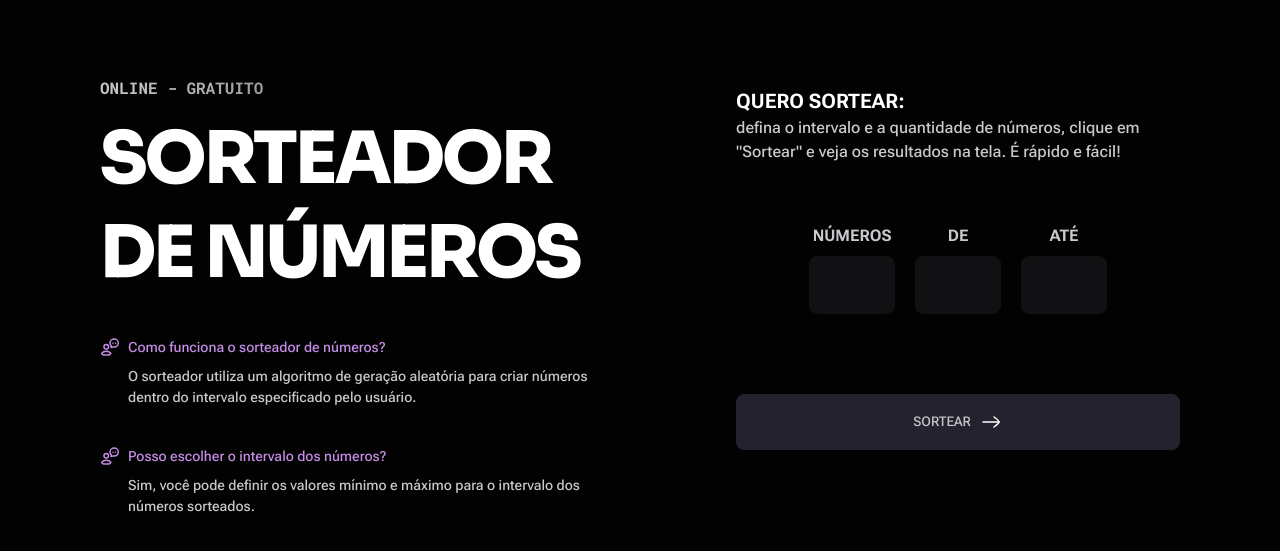
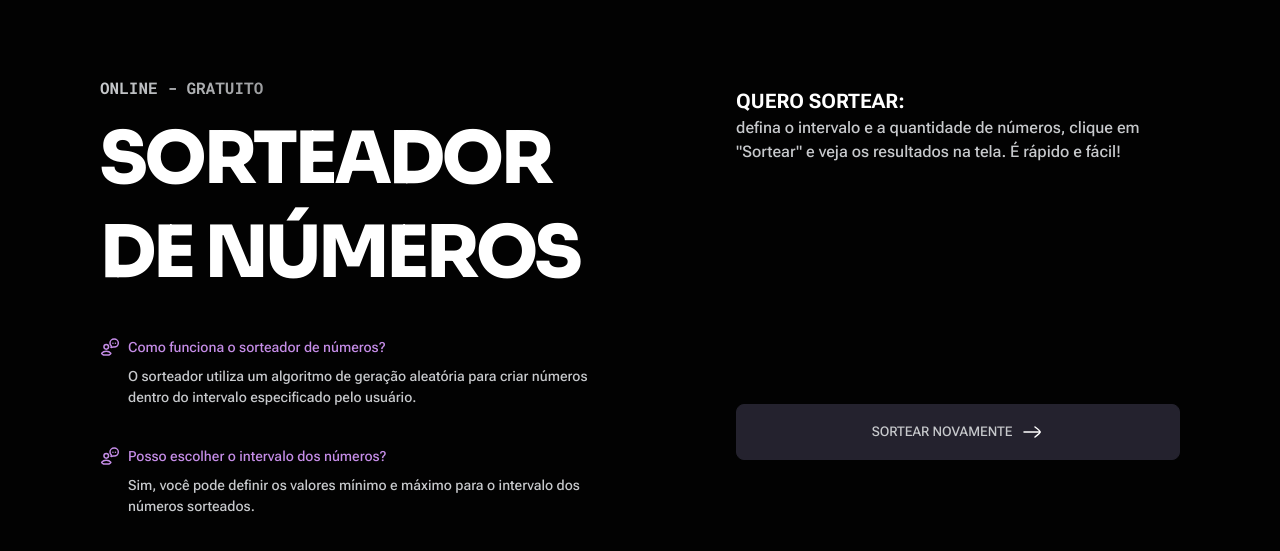
Before and after one commit to bgoomes/sorteadordenumero, a plain HTML site: page index.html in a window 1280 px wide. Both pictures are taken after typing "Sample", "Sample", "Sample" into the empty fields and a click on the button "SORTEAR". Shown: the part 135-686 px from the top of the page. Drawn offline with Linux system fonts and the light colour scheme.

Commit message:
update sorteio

```diff
--- a/index.html
+++ b/index.html
@@ -62,12 +62,16 @@
                                 <input type="text" id="ate">
                             </div>
                         </div>
-                        <!-- <div class="divSortiado">
-                            <span class="textSortiado">23</span>
-                        </div> -->
+                        <div id="divSortiado" class="divSortiado hidden">
+                            <span class="textSortiado" id="textSortiado"></span>
+                        </div>
 
-                        <button>
+                        <button id="sortear">
                             <p>Sortear</p>
+                            <img src="./assets/seta.svg" >
+                        </button>
+                        <button class="hidden" id="sortearNovo">
+                            <p>Sortear novamente</p>
                             <img src="./assets/seta.svg" >
                         </button>
 
--- a/script/index.js
+++ b/script/index.js
@@ -1,10 +1,17 @@
 const form = document.querySelector("form")
 const divForm = document.getElementById("form")
+const divSort = document.getElementById("divSortiado")
+
+const btnSortear = document.getElementById("sortear")
+const btnNovo = document.getElementById("sortearNovo")
 
 const numero = document.getElementById("numero")
 const de = document.getElementById("de")
 const ate = document.getElementById("ate")
 
+const span = document.getElementById("textSortiado")
+
+var numerosSortiados = []
 
 form.onsubmit = (event) =>{
     event.preventDefault()
@@ -15,29 +22,21 @@ form.onsubmit = (event) =>{
     reset(de)
     reset(ate)
 
-    // divForm.classList.add("hidden")
-    // const div = document.createElement("div")
-    // const span = document.createElement("span")
-    // div.classList.add("divSortiado")
-    // span.classList.add("textSortiado")
-
-    // div.append(span)
-    // form.append(div)
 }
 
 numero.oninput = (value) => {
     value = numero.value.replace(/\D/g, "")
-    numero.value = value
+    numero.value = Number(value)
 }
 
 de.oninput = (value) => {
     value = de.value.replace(/\D/g, "")
-    de.value = value
+    de.value = Number(value)
 }
 
 ate.oninput = (value) => {
     value = ate.value.replace(/\D/g, "")
-    ate.value = value
+    ate.value = Number(value)
 }
 
 function reset(value){
@@ -48,6 +47,35 @@ function reset(value){
 function sorteiaNumero(numero, de, ate){
     //regra do sorteio
 
+    try {
+        if (numero > (ate - de + 1)) {
+                console.log("to por aqui")
+                return numerosSortiados;
+            }
+
+            while (numerosSortiados.length < numero) {
+                var aleatorio = Math.floor(Math.random() * (ate - de + 1) + de);
+                if (!numerosSortiados.includes(aleatorio)) {
+                    numerosSortiados.push(aleatorio);
+                }
+            }
+
+            // numerosSortiados.map()
+            mostraResult(numerosSortiados)
+    } catch (error) {
+        console.log(error)
+    }
+}
+
+function mostraResult(result){
+
+    divForm.classList.add("hidden")
+    divSort.classList.remove("hidden")
+
+    btnSortear.classList.add("hidden")
+    btnNovo.classList.remove("hidden")
 
 
+    span.textContent = `${result}`
+
 }
```
